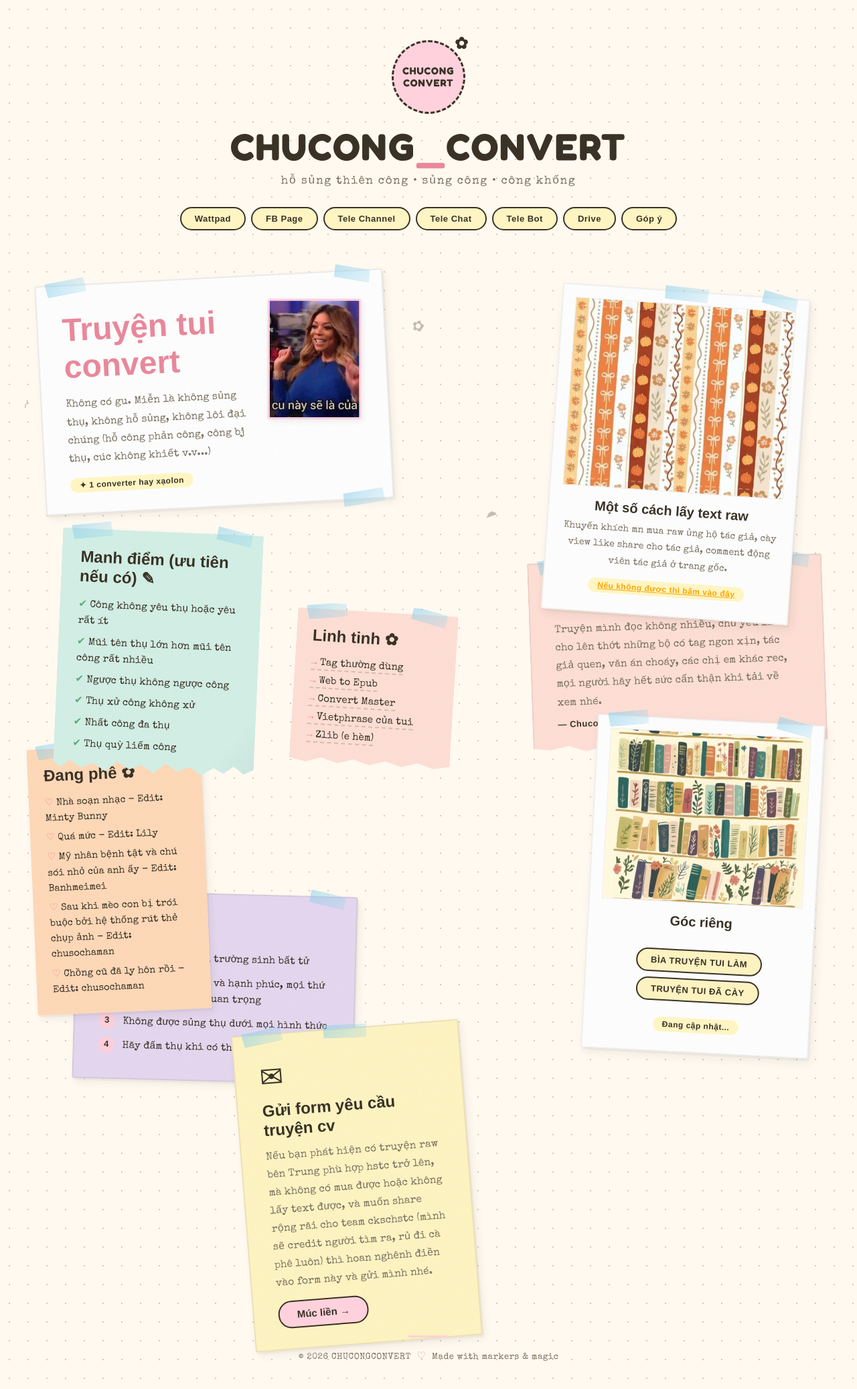
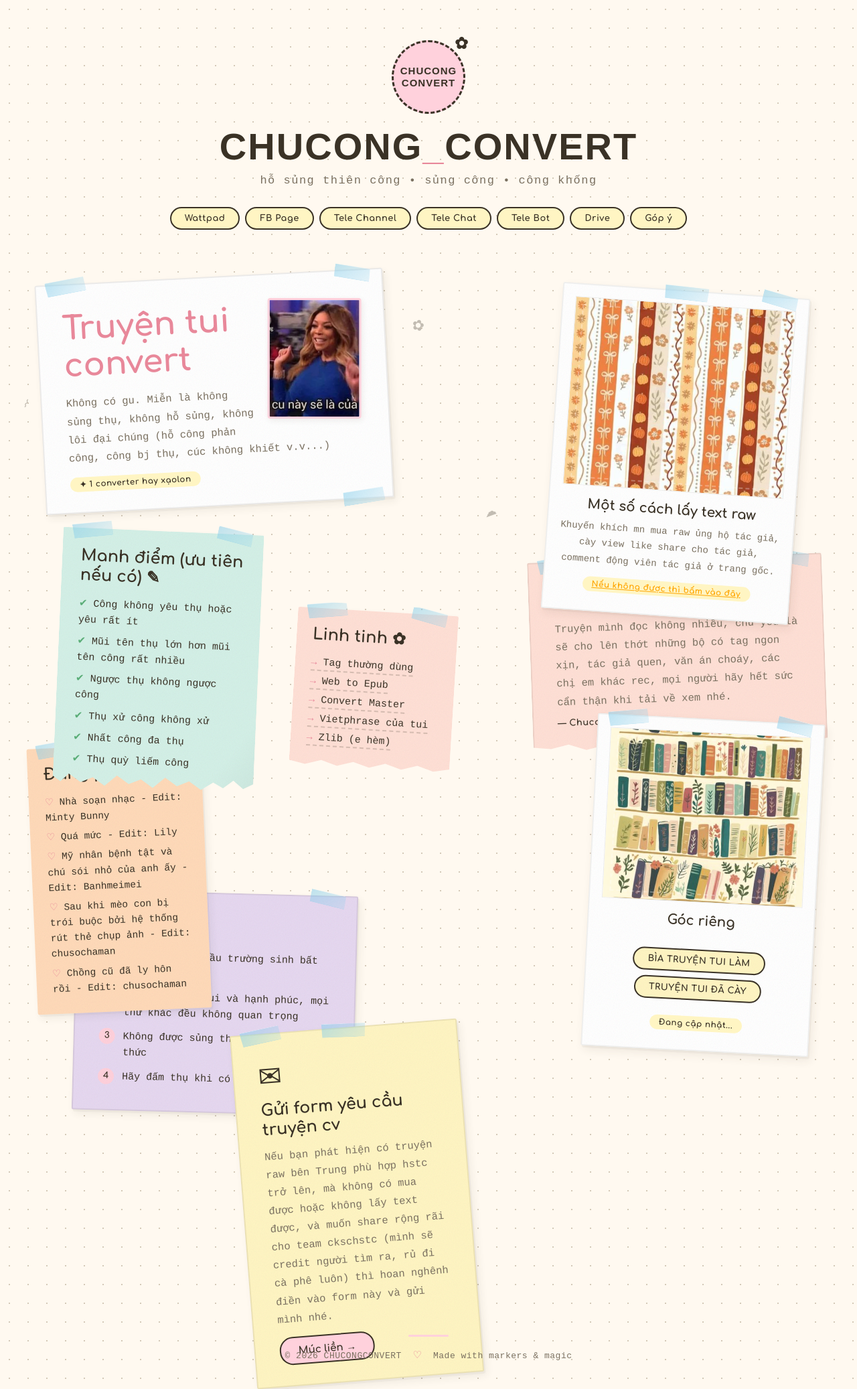
Before and after one commit to PhamNhaDoan/phamnhadoan.github.io, a Jekyll site: the page chucongconvert/index.html, which Jekyll copies as it is, in a window 1280 px wide. Shown: the whole page at 67% size. Built offline with Jekyll 4.4.1, drawn with Linux system fonts in a browser that asks for light colours.

Commit message:
Update styles and content in index.html

```diff
--- a/chucongconvert/index.html
+++ b/chucongconvert/index.html
@@ -6,7 +6,7 @@
 <title>CHUCONGCONVERT — Nơi Công bảo được yêu thương</title>
 <link rel="preconnect" href="https://fonts.googleapis.com">
 <link rel="preconnect" href="https://fonts.gstatic.com" crossorigin>
-<link href="https://fonts.googleapis.com/css2?family=Fredoka:wght@400;600;700&family=Special+Elite&display=swap" rel="stylesheet">
+<link href="https://fonts.googleapis.com/css2?family=Comfortaa:wght@400;700&family=Mali:wght@400;700&family=Nunito:wght@400;700&family=Patrick+Hand&display=swap" rel="stylesheet">
 <link rel="stylesheet" href="tooplate-poppy-studio.css">
 
 </head>
```
